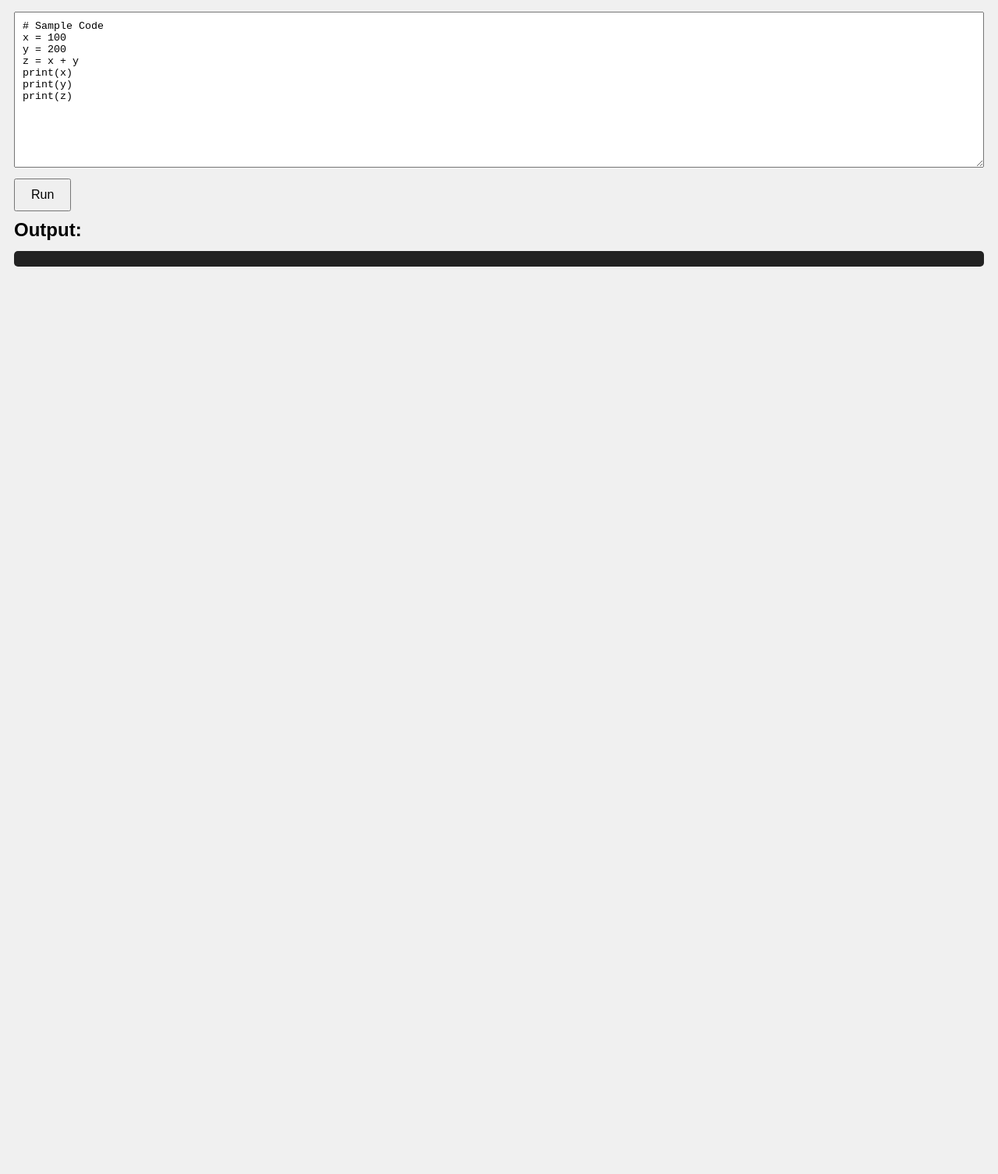
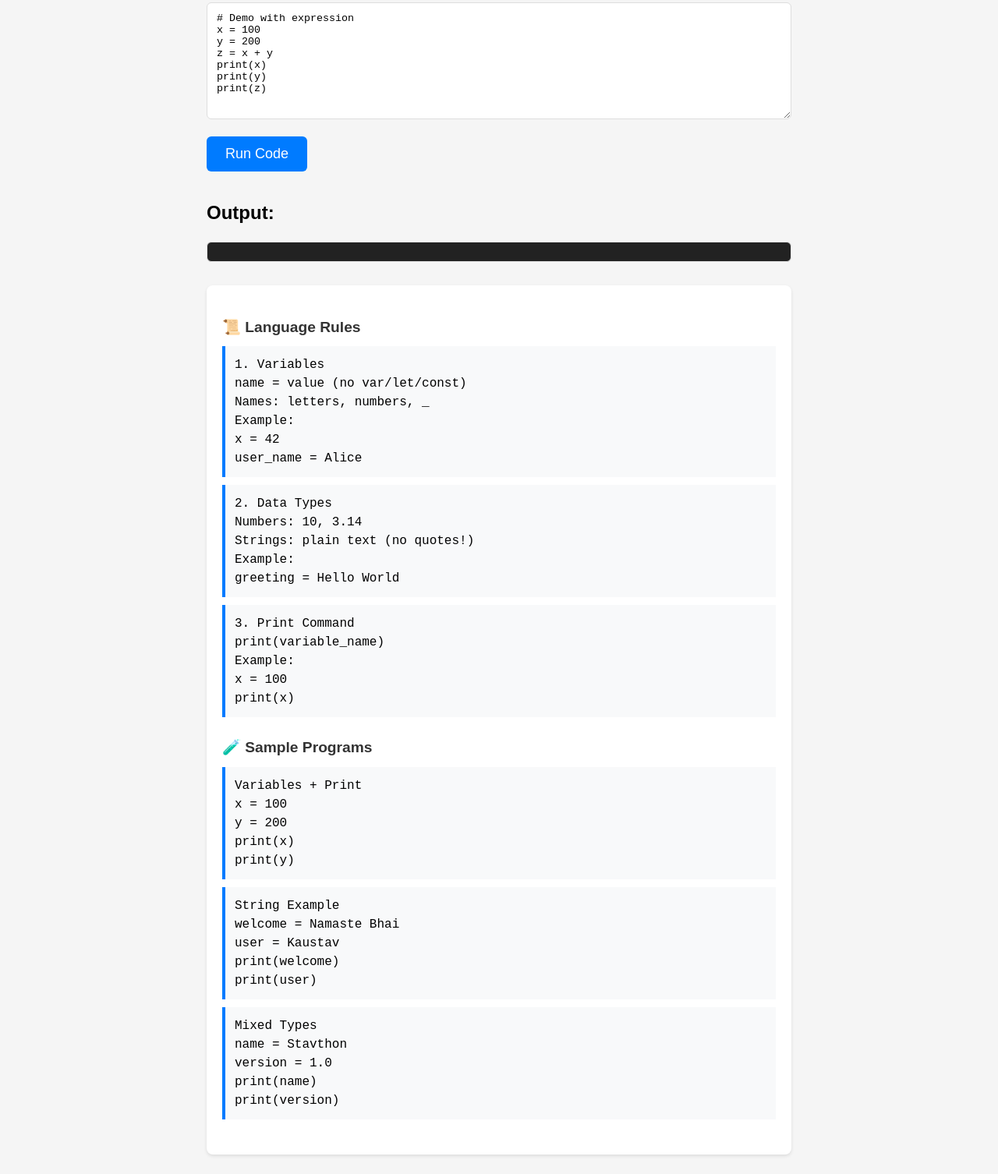
Before and after one commit to iamkkronly/stavthon-interpreter-2.0, a plain HTML site: page index.html in a window 1280 px wide. Shown: the part 100-1606 px from the top of the page at 78% size. Before the commit the page ends 800 px from the top, so only its background shows below. Drawn offline with Linux system fonts and the light colour scheme.

Commit message:
Update index.html

```diff
--- a/index.html
+++ b/index.html
@@ -2,97 +2,238 @@
 <html lang="en">
 <head>
   <meta charset="UTF-8">
-  <title>Stavthon Interpreter by Kaustav Ray</title>
   <meta name="viewport" content="width=device-width, initial-scale=1.0">
+  <title>Stavthon Interpreter</title>
   <style>
-    body { font-family: sans-serif; padding: 10px; background: #f0f0f0; }
-    textarea, pre { font-family: monospace; width: 100%; box-sizing: border-box; }
-    textarea { height: 200px; padding: 10px; margin-bottom: 10px; }
-    button { padding: 10px 20px; font-size: 16px; cursor: pointer; }
-    pre { background: #222; color: #eee; padding: 10px; border-radius: 5px; white-space: pre-wrap; }
-    h1, h2 { margin: 10px 0; }
+    * { box-sizing: border-box; }
+    body {
+      font-family: sans-serif;
+      background: #f5f5f5;
+      padding: 15px;
+      font-size: 16px;
+      line-height: 1.5;
+    }
+    h1 { font-size: 24px; margin: 0 0 5px 0; }
+    .founder {
+      color: #666;
+      font-size: 0.9em;
+      margin: 0 0 15px 0;
+    }
+    textarea, pre {
+      width: 100%;
+      padding: 12px;
+      font-family: monospace;
+      border: 1px solid #ddd;
+      border-radius: 6px;
+    }
+    textarea {
+      height: 150px;
+      margin-bottom: 15px;
+      resize: vertical;
+    }
+    pre {
+      background: #222;
+      color: #eee;
+      overflow-x: auto;
+      font-size: 14px;
+    }
+    button {
+      width: 100%;
+      padding: 12px;
+      margin-bottom: 15px;
+      background: #007bff;
+      color: white;
+      border: none;
+      border-radius: 6px;
+      font-size: 18px;
+      cursor: pointer;
+      transition: background 0.2s;
+    }
+    button:active {
+      background: #0056b3;
+    }
+    .documentation {
+      margin-top: 30px;
+      padding: 20px;
+      background: #fff;
+      border-radius: 8px;
+      box-shadow: 0 2px 4px rgba(0,0,0,0.1);
+    }
+    .doc-section {
+      margin-bottom: 25px;
+    }
+    .doc-section h3 {
+      color: #333;
+      margin-bottom: 10px;
+      font-size: 1.2em;
+    }
+    .code-example {
+      background: #f8f9fa;
+      padding: 12px;
+      border-left: 4px solid #007bff;
+      margin: 10px 0;
+      font-family: monospace;
+      cursor: pointer;
+      transition: 0.2s;
+    }
+    .code-example:hover {
+      background: #e9ecef;
+    }
+    @media (min-width: 768px) {
+      body {
+        max-width: 800px;
+        margin: 0 auto;
+        padding: 25px;
+      }
+      button {
+        width: auto;
+        padding: 12px 24px;
+      }
+    }
   </style>
 </head>
 <body>
 
-<h1>Stavthon Interpreter v4.0</h1>
-<p><strong>Founder:</strong> Kaustav Ray</p>
+<h1>🧠 Stavthon Interpreter v2.0</h1>
+<p class="founder">Founded by Kaustav Ray</p>
 
-<textarea id="codeInput" placeholder="Write your Stavthon code here...">
-# Sample Code
+<textarea id="codeInput" placeholder="Write some Stavthon code...">
+# Demo with expression
 x = 100
 y = 200
 z = x + y
 print(x)
 print(y)
-print(z)
-</textarea>
+print(z)</textarea>
 
-<button onclick="runStavthon()">Run</button>
+<button onclick="runStavthon()">Run Code</button>
 
 <h2>Output:</h2>
 <pre id="output"></pre>
 
+<div class="documentation">
+  <div class="doc-section">
+    <h3>📜 Language Rules</h3>
+    <div class="code-example" onclick="loadSample('basic')">
+      1. Variables<br>
+      name = value (no var/let/const)<br>
+      Names: letters, numbers, _<br>
+      Example:<br>
+      x = 42<br>
+      user_name = Alice
+    </div>
+
+    <div class="code-example" onclick="loadSample('types')">
+      2. Data Types<br>
+      Numbers: 10, 3.14<br>
+      Strings: plain text (no quotes!)<br>
+      Example:<br>
+      greeting = Hello World
+    </div>
+
+    <div class="code-example" onclick="loadSample('print')">
+      3. Print Command<br>
+      print(variable_name)<br>
+      Example:<br>
+      x = 100<br>
+      print(x)
+    </div>
+  </div>
+
+  <div class="doc-section">
+    <h3>🧪 Sample Programs</h3>
+    <div class="code-example" onclick="loadSample('vars')">
+      Variables + Print<br>
+      x = 100<br>
+      y = 200<br>
+      print(x)<br>
+      print(y)
+    </div>
+
+    <div class="code-example" onclick="loadSample('strings')">
+      String Example<br>
+      welcome = Namaste Bhai<br>
+      user = Kaustav<br>
+      print(welcome)<br>
+      print(user)
+    </div>
+
+    <div class="code-example" onclick="loadSample('mixed')">
+      Mixed Types<br>
+      name = Stavthon<br>
+      version = 1.0<br>
+      print(name)<br>
+      print(version)
+    </div>
+  </div>
+</div>
+
 <script>
+function loadSample(type) {
+  const samples = {
+    basic: 'x = 42\nuser_name = Alice',
+    types: 'greeting = Hello World',
+    print: 'x = 100\nprint(x)',
+    vars: 'x = 100\ny = 200\nprint(x)\nprint(y)',
+    strings: 'welcome = Namaste Bhai\nuser = Kaustav\nprint(welcome)\nprint(user)',
+    mixed: 'name = Stavthon\nversion = 1.0\nprint(name)\nprint(version)'
+  };
+  document.getElementById('codeInput').value = samples[type];
+}
+
 function runStavthon() {
   const code = document.getElementById('codeInput').value;
   const output = document.getElementById('output');
   output.textContent = '';
 
-  const variables = {};
+  const vars = {}; // Variable storage
+
+  const log = msg => output.textContent += msg + '\n';
 
   const lines = code.split('\n');
 
-  for (let line of lines) {
+  lines.forEach(line => {
     line = line.trim();
-
-    if (!line || line.startsWith('#')) continue; // Skip empty lines & comments
+    if (!line || line.startsWith('#')) return; // Skip comments & empty lines
 
     // Print statement
     if (line.startsWith('print(') && line.endsWith(')')) {
       const varName = line.slice(6, -1).trim();
-      if (variables.hasOwnProperty(varName)) {
-        output.textContent += variables[varName] + '\n';
+      if (vars.hasOwnProperty(varName)) {
+        log(vars[varName]);
       } else {
-        output.textContent += `Error: Undefined variable "${varName}"\n`;
+        log(`<<Undefined: ${varName}>>`);
       }
-      continue;
+      return;
     }
 
-    // Variable assignment with optional addition
+    // Variable assignment
     if (line.includes('=')) {
-      const [left, right] = line.split('=').map(s => s.trim());
-      if (!/^[a-zA-Z_][a-zA-Z0-9_]*$/.test(left)) {
-        output.textContent += `SyntaxError: Invalid variable name "${left}"\n`;
-        continue;
+      const [name, val] = line.split('=').map(x => x.trim());
+
+      if (!/^[a-zA-Z_][a-zA-Z0-9_]*$/.test(name)) {
+        log(`SyntaxError: Invalid variable name "${name}"`);
+        return;
       }
 
-      let value;
+      // Replace variables in expressions with actual values
+      const replacedVal = val.replace(/([a-zA-Z_][a-zA-Z0-9_]*)/g, match => {
+        return vars.hasOwnProperty(match) ? vars[match] : match;
+      });
 
-      // Handle addition of two variables/numbers
-      if (right.includes('+')) {
-        const [a, b] = right.split('+').map(s => s.trim());
-        const valA = isNaN(a) ? (variables[a] !== undefined ? variables[a] : NaN) : Number(a);
-        const valB = isNaN(b) ? (variables[b] !== undefined ? variables[b] : NaN) : Number(b);
-
-        if (isNaN(valA) || isNaN(valB)) {
-          output.textContent += `RuntimeError: Cannot add non-numeric values in "${line}"\n`;
-          continue;
-        }
-
-        value = valA + valB;
-      } else {
-        // Handle direct assignment (number or string)
-        value = isNaN(right) ? right : Number(right);
+      try {
+        // Try evaluating the expression
+        const evaluated = Function(`"use strict"; return (${replacedVal})`)();
+        vars[name] = evaluated;
+      } catch (e) {
+        // Fallback: treat as string if not evaluable
+        vars[name] = val;
       }
-
-      variables[left] = value;
-      continue;
+      return;
     }
 
-    // Unknown command
-    output.textContent += `SyntaxError: Unrecognized command "${line}"\n`;
-  }
+    log(`SyntaxError: Unknown command "${line}"`);
+  });
 }
 </script>
 
```
